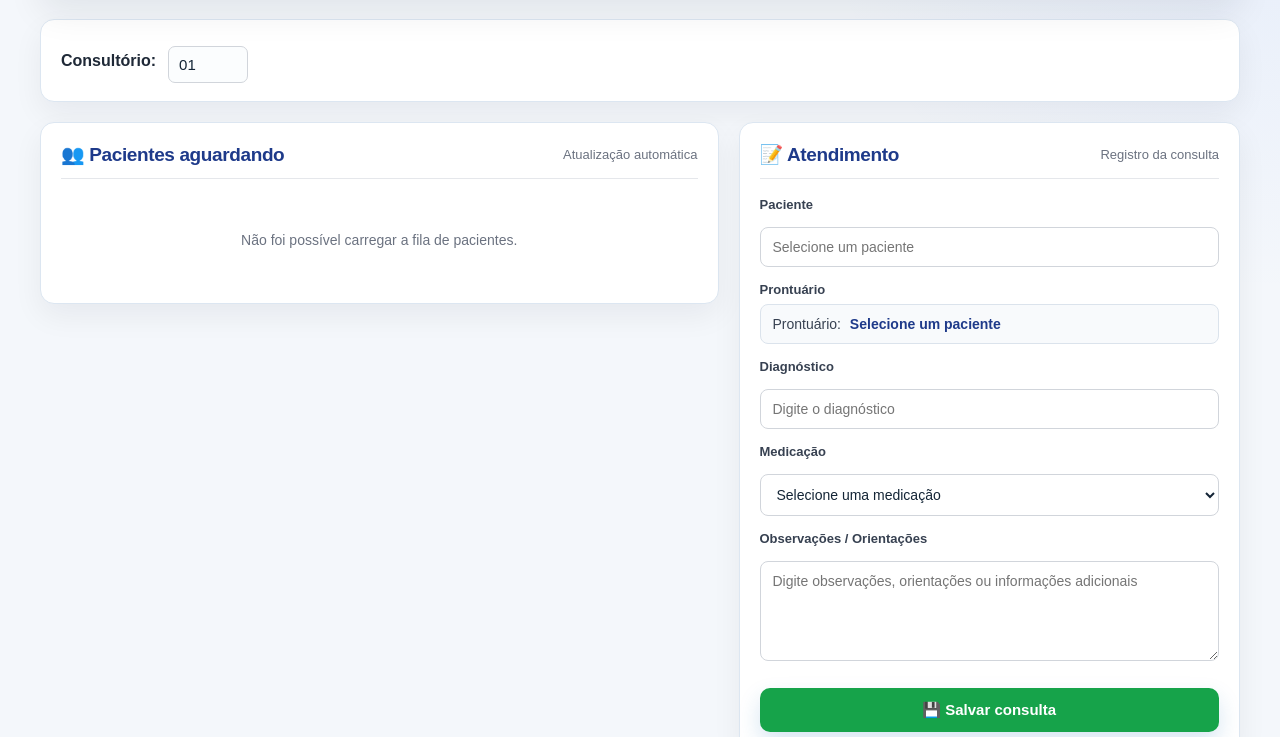
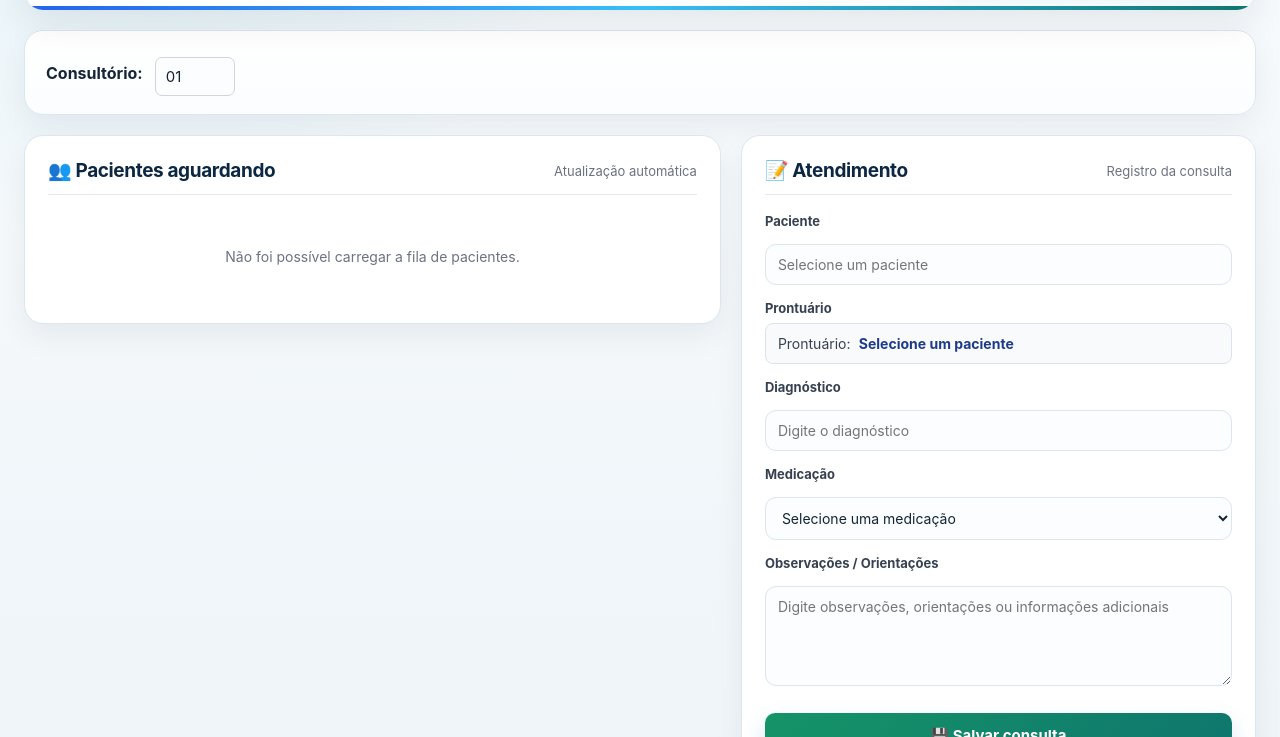
Before and after one commit to Jiako7/Sentinela, a website: page frontend/medico.html in a window 1280 px wide. Shown: the part 189-926 px from the top of the page. Drawn offline with Linux system fonts and the light colour scheme; no server answers.

Commit message:
style: modernizar interface geral do Sentinela

```diff
--- a/frontend/medico.html
+++ b/frontend/medico.html
@@ -464,6 +464,54 @@
         .btn-alta-paciente{border:1px solid #99f6e4;background:#f0fdfa;color:#115e59;padding:9px 13px;cursor:pointer;font-weight:800;font-size:13px}
         .btn-alta-paciente:hover{background:#ccfbf1;box-shadow:0 6px 18px rgba(15,118,110,.12)}
         @media(max-width:600px){.acoes-paciente{display:grid;grid-template-columns:1fr 1fr}.btn-alta-paciente{grid-column:1/-1}}
+
+        /* ===== Sentinela Design System v2 ===== */
+        :root{
+            --sn-bg:#eef4f8;
+            --sn-surface:#fff;
+            --sn-navy:#0b2741;
+            --sn-navy2:#123f66;
+            --sn-blue:#2476b8;
+            --sn-blue2:#2f8fd1;
+            --sn-cyan:#55b7d9;
+            --sn-teal:#0f766e;
+            --sn-text:#142536;
+            --sn-muted:#6b7f91;
+            --sn-line:#dbe6ee;
+            --sn-shadow:0 18px 50px rgba(16,45,70,.10);
+            --sn-shadow-soft:0 8px 24px rgba(16,45,70,.07);
+        }
+        body{
+            font-family:Inter,ui-sans-serif,-apple-system,BlinkMacSystemFont,"Segoe UI",Roboto,Arial,sans-serif;
+            background:radial-gradient(circle at 12% 0%,rgba(85,183,217,.14),transparent 28rem),linear-gradient(180deg,#f8fbfd,var(--sn-bg));
+            color:var(--sn-text);
+        }
+        body::before{
+            content:"";
+            position:fixed;
+            inset:0 0 auto 0;
+            height:4px;
+            background:linear-gradient(90deg,var(--sn-navy),var(--sn-blue2),var(--sn-cyan),var(--sn-teal));
+            z-index:9999;
+        }
+        input,select,textarea,button{font-family:inherit}
+
+        .pagina{max-width:1320px;padding:30px 24px 48px}
+        .cabecalho,.consultorio,.card-painel{border-radius:19px!important}
+        .cabecalho{padding:25px 27px!important;background:linear-gradient(135deg,#fff,#f8fcfe)}
+        .cabecalho h1{font-size:27px!important;color:var(--sn-navy)!important;letter-spacing:-.03em}
+        .cabecalho p{font-size:14px!important}
+        .consultorio{padding:18px 21px!important;background:linear-gradient(180deg,#fff,#fbfdfe)}
+        .card-painel{padding:23px!important}
+        .titulo-painel h2{color:var(--sn-navy)!important}
+        .paciente-card{border-radius:15px!important;padding:18px!important}
+        .paciente-nome{font-size:18px!important;color:var(--sn-navy)!important}
+        .campo input,.campo select,.campo textarea{border-radius:11px!important;border-color:var(--sn-line)!important;background:#fbfdfe!important}
+        .campo input:focus,.campo select:focus,.campo textarea:focus{border-color:var(--sn-blue2)!important;box-shadow:0 0 0 4px rgba(47,143,209,.10)!important;background:white!important}
+        .btn-tv{background:linear-gradient(135deg,var(--sn-blue),var(--sn-blue2))!important;box-shadow:0 9px 20px rgba(36,118,184,.17)}
+        .btn-alta{background:linear-gradient(135deg,#0f766e,#159467)!important;box-shadow:0 9px 20px rgba(15,118,110,.15)}
+        .btn-salvar{background:linear-gradient(135deg,#159467,#0f766e)!important}
+
     </style>
 </head>
 
```
